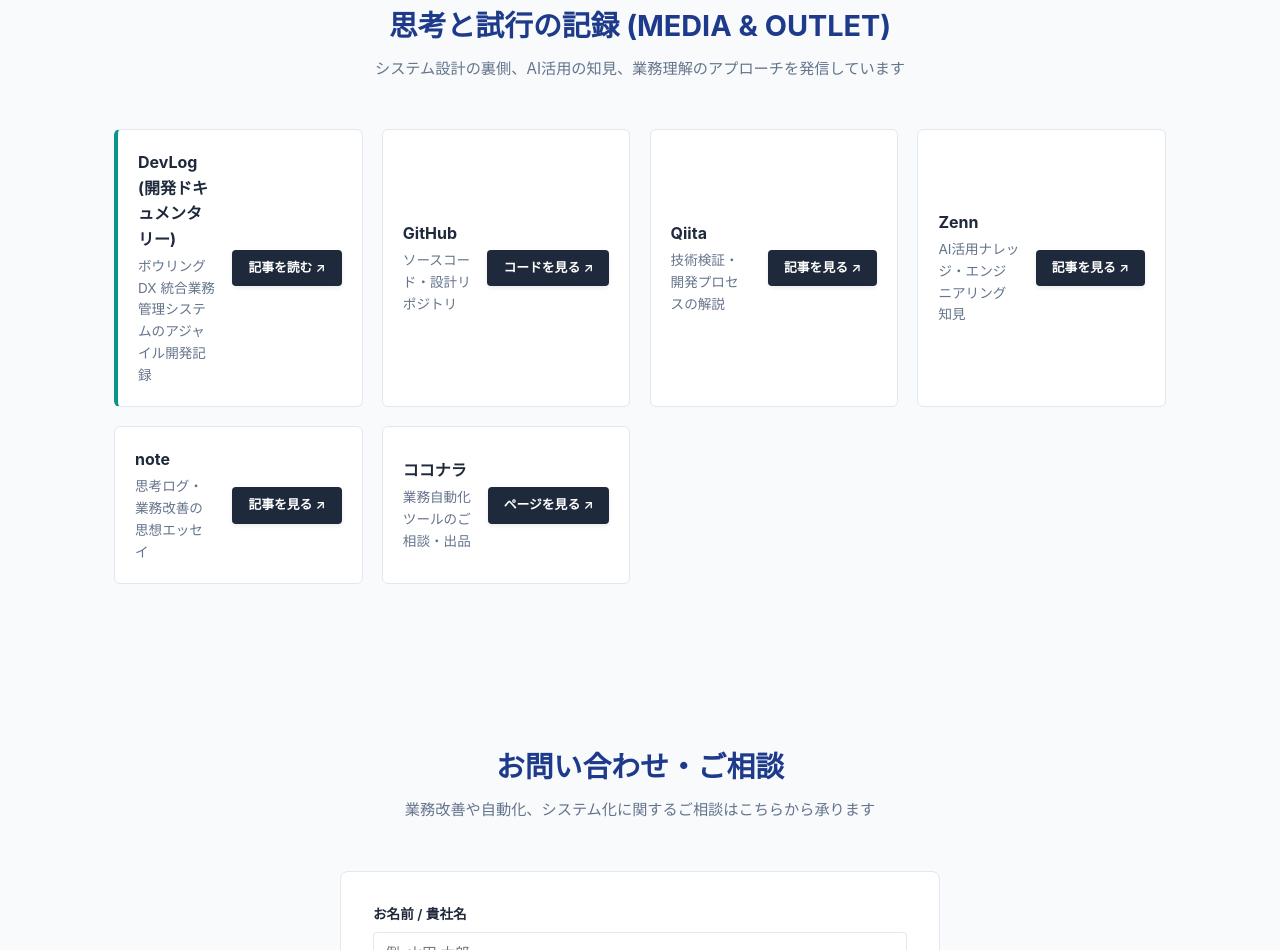
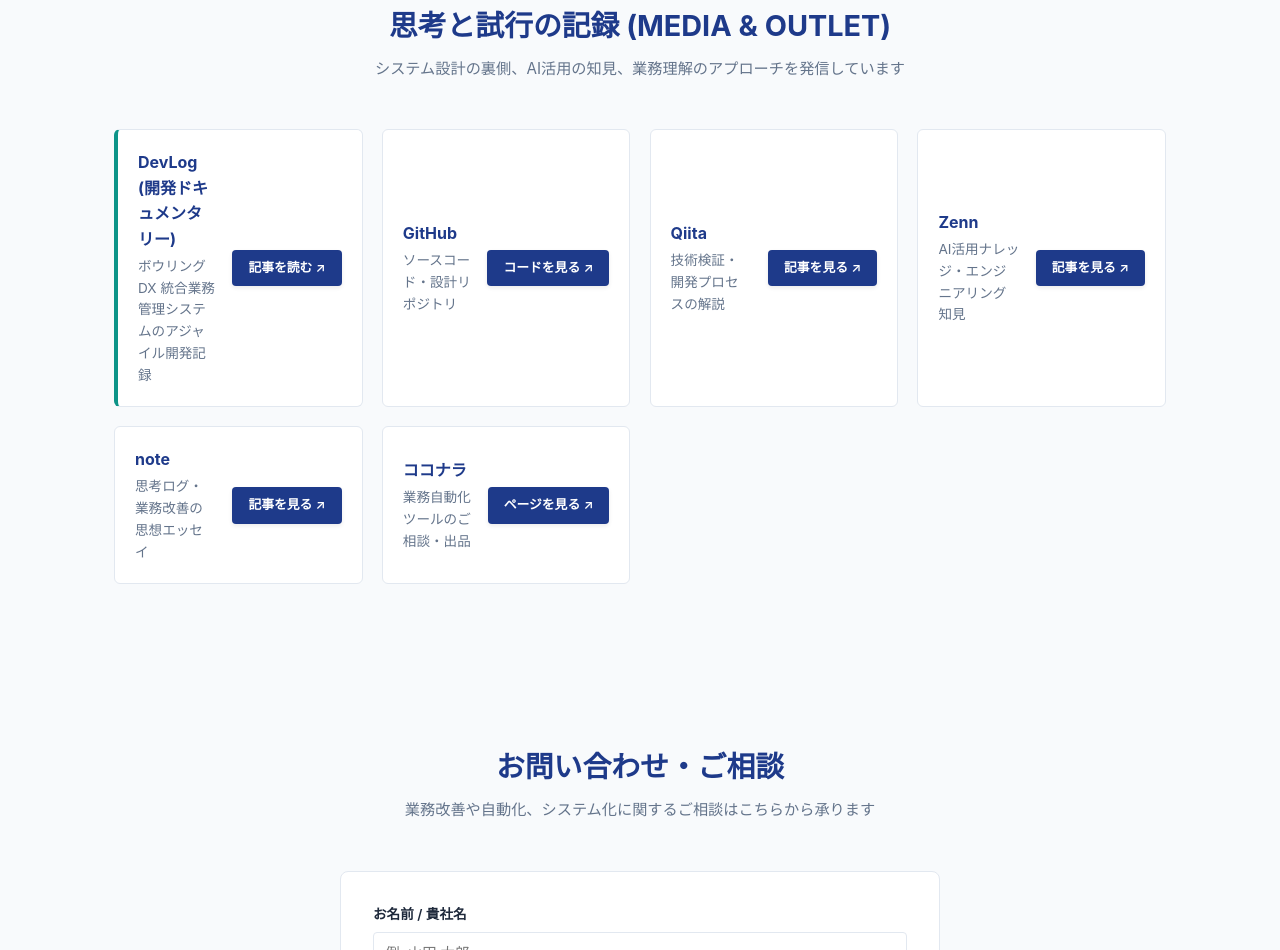
Before and after one commit to Junko-Takahashi-Cloud/personal-site, a plain HTML site: page index.html in a window 1280 px wide. Shown: the part 3695-4645 px from the top of the page. Drawn offline with Linux system fonts and the light colour scheme; a web font is replaced by a local one.

Commit message:
channel-cardの色を紺に統一

```diff
--- a/index.html
+++ b/index.html
@@ -810,10 +810,10 @@
       <!-- DevLog -->
       <a href="devlog.html" class="channel-card" style="border-left: 4px solid var(--accent, #c5a059); display: flex; justify-content: space-between; align-items: center; padding: 1.25rem; background: #ffffff; border-radius: 6px; text-decoration: none; border-top: 1px solid #e2e8f0; border-right: 1px solid #e2e8f0; border-bottom: 1px solid #e2e8f0;">
         <div class="channel-info">
-          <span class="channel-name" style="font-weight: bold; color: #1e293b; display: block; font-size: 1rem;">DevLog (開発ドキュメンタリー)</span>
+          <span class="channel-name" style="font-weight: bold; color: var(--primary); display: block; font-size: 1rem;">DevLog (開発ドキュメンタリー)</span>
           <span class="channel-desc" style="font-size: 0.85rem; color: #64748b; margin-top: 0.2rem; display: block;">ボウリングDX 統合業務管理システムのアジャイル開発記録</span>
         </div>
-        <span style="background: #1e293b; color: #ffffff; padding: 0.5rem 1rem; border-radius: 4px; font-size: 0.8rem; font-weight: 600; white-space: nowrap; margin-left: 1rem; box-shadow: 0 2px 4px rgba(0,0,0,0.08);">
+        <span style="background: var(--primary); color: #ffffff; padding: 0.5rem 1rem; border-radius: 4px; font-size: 0.8rem; font-weight: 600; white-space: nowrap; margin-left: 1rem; box-shadow: 0 2px 4px rgba(0,0,0,0.08);">
           記事を読む ↗
         </span>
       </a>
@@ -821,10 +821,10 @@
       <!-- GitHub -->
       <a href="https://github.com/Junko-Takahashi-Cloud" target="_blank" rel="noopener noreferrer" class="channel-card" style="display: flex; justify-content: space-between; align-items: center; padding: 1.25rem; background: #ffffff; border-radius: 6px; text-decoration: none; border: 1px solid #e2e8f0;">
         <div class="channel-info">
-          <span class="channel-name" style="font-weight: bold; color: #1e293b; display: block; font-size: 1rem;">GitHub</span>
+          <span class="channel-name" style="font-weight: bold; color: var(--primary); display: block; font-size: 1rem;">GitHub</span>
           <span class="channel-desc" style="font-size: 0.85rem; color: #64748b; margin-top: 0.2rem; display: block;">ソースコード・設計リポジトリ</span>
         </div>
-        <span style="background: #1e293b; color: #ffffff; padding: 0.5rem 1rem; border-radius: 4px; font-size: 0.8rem; font-weight: 600; white-space: nowrap; margin-left: 1rem; box-shadow: 0 2px 4px rgba(0,0,0,0.08);">
+        <span style="background: var(--primary); color: #ffffff; padding: 0.5rem 1rem; border-radius: 4px; font-size: 0.8rem; font-weight: 600; white-space: nowrap; margin-left: 1rem; box-shadow: 0 2px 4px rgba(0,0,0,0.08);">
           コードを見る ↗
         </span>
       </a>
@@ -832,10 +832,10 @@
       <!-- Qiita -->
       <a href="https://qiita.com/Junko-Takahashi-Cloud" target="_blank" rel="noopener noreferrer" class="channel-card" style="display: flex; justify-content: space-between; align-items: center; padding: 1.25rem; background: #ffffff; border-radius: 6px; text-decoration: none; border: 1px solid #e2e8f0;">
         <div class="channel-info">
-          <span class="channel-name" style="font-weight: bold; color: #1e293b; display: block; font-size: 1rem;">Qiita</span>
+          <span class="channel-name" style="font-weight: bold; color: var(--primary); display: block; font-size: 1rem;">Qiita</span>
           <span class="channel-desc" style="font-size: 0.85rem; color: #64748b; margin-top: 0.2rem; display: block;">技術検証・開発プロセスの解説</span>
         </div>
-        <span style="background: #1e293b; color: #ffffff; padding: 0.5rem 1rem; border-radius: 4px; font-size: 0.8rem; font-weight: 600; white-space: nowrap; margin-left: 1rem; box-shadow: 0 2px 4px rgba(0,0,0,0.08);">
+        <span style="background: var(--primary); color: #ffffff; padding: 0.5rem 1rem; border-radius: 4px; font-size: 0.8rem; font-weight: 600; white-space: nowrap; margin-left: 1rem; box-shadow: 0 2px 4px rgba(0,0,0,0.08);">
           記事を見る ↗
         </span>
       </a>
@@ -843,10 +843,10 @@
       <!-- Zenn -->
       <a href="https://zenn.dev/junko_jp" target="_blank" rel="noopener noreferrer" class="channel-card" style="display: flex; justify-content: space-between; align-items: center; padding: 1.25rem; background: #ffffff; border-radius: 6px; text-decoration: none; border: 1px solid #e2e8f0;">
         <div class="channel-info">
-          <span class="channel-name" style="font-weight: bold; color: #1e293b; display: block; font-size: 1rem;">Zenn</span>
+          <span class="channel-name" style="font-weight: bold; color: var(--primary); display: block; font-size: 1rem;">Zenn</span>
           <span class="channel-desc" style="font-size: 0.85rem; color: #64748b; margin-top: 0.2rem; display: block;">AI活用ナレッジ・エンジニアリング知見</span>
         </div>
-        <span style="background: #1e293b; color: #ffffff; padding: 0.5rem 1rem; border-radius: 4px; font-size: 0.8rem; font-weight: 600; white-space: nowrap; margin-left: 1rem; box-shadow: 0 2px 4px rgba(0,0,0,0.08);">
+        <span style="background: var(--primary); color: #ffffff; padding: 0.5rem 1rem; border-radius: 4px; font-size: 0.8rem; font-weight: 600; white-space: nowrap; margin-left: 1rem; box-shadow: 0 2px 4px rgba(0,0,0,0.08);">
           記事を見る ↗
         </span>
       </a>
@@ -854,10 +854,10 @@
       <!-- note -->
       <a href="https://note.com/junko_ai" target="_blank" rel="noopener noreferrer" class="channel-card" style="display: flex; justify-content: space-between; align-items: center; padding: 1.25rem; background: #ffffff; border-radius: 6px; text-decoration: none; border: 1px solid #e2e8f0;">
         <div class="channel-info">
-          <span class="channel-name" style="font-weight: bold; color: #1e293b; display: block; font-size: 1rem;">note</span>
+          <span class="channel-name" style="font-weight: bold; color: var(--primary); display: block; font-size: 1rem;">note</span>
           <span class="channel-desc" style="font-size: 0.85rem; color: #64748b; margin-top: 0.2rem; display: block;">思考ログ・業務改善の思想エッセイ</span>
         </div>
-        <span style="background: #1e293b; color: #ffffff; padding: 0.5rem 1rem; border-radius: 4px; font-size: 0.8rem; font-weight: 600; white-space: nowrap; margin-left: 1rem; box-shadow: 0 2px 4px rgba(0,0,0,0.08);">
+        <span style="background: var(--primary); color: #ffffff; padding: 0.5rem 1rem; border-radius: 4px; font-size: 0.8rem; font-weight: 600; white-space: nowrap; margin-left: 1rem; box-shadow: 0 2px 4px rgba(0,0,0,0.08);">
           記事を見る ↗
         </span>
       </a>
@@ -865,10 +865,10 @@
       <!-- coconala -->
       <a href="https://coconala.com/users/6008491" target="_blank" rel="noopener noreferrer" class="channel-card" style="display: flex; justify-content: space-between; align-items: center; padding: 1.25rem; background: #ffffff; border-radius: 6px; text-decoration: none; border: 1px solid #e2e8f0;">
         <div class="channel-info">
-          <span class="channel-name" style="font-weight: bold; color: #1e293b; display: block; font-size: 1rem;">ココナラ</span>
+          <span class="channel-name" style="font-weight: bold; color: var(--primary); display: block; font-size: 1rem;">ココナラ</span>
           <span class="channel-desc" style="font-size: 0.85rem; color: #64748b; margin-top: 0.2rem; display: block;">業務自動化ツールのご相談・出品</span>
         </div>
-        <span style="background: #1e293b; color: #ffffff; padding: 0.5rem 1rem; border-radius: 4px; font-size: 0.8rem; font-weight: 600; white-space: nowrap; margin-left: 1rem; box-shadow: 0 2px 4px rgba(0,0,0,0.08);">
+        <span style="background: var(--primary); color: #ffffff; padding: 0.5rem 1rem; border-radius: 4px; font-size: 0.8rem; font-weight: 600; white-space: nowrap; margin-left: 1rem; box-shadow: 0 2px 4px rgba(0,0,0,0.08);">
           ページを見る ↗
         </span>
       </a>
```
